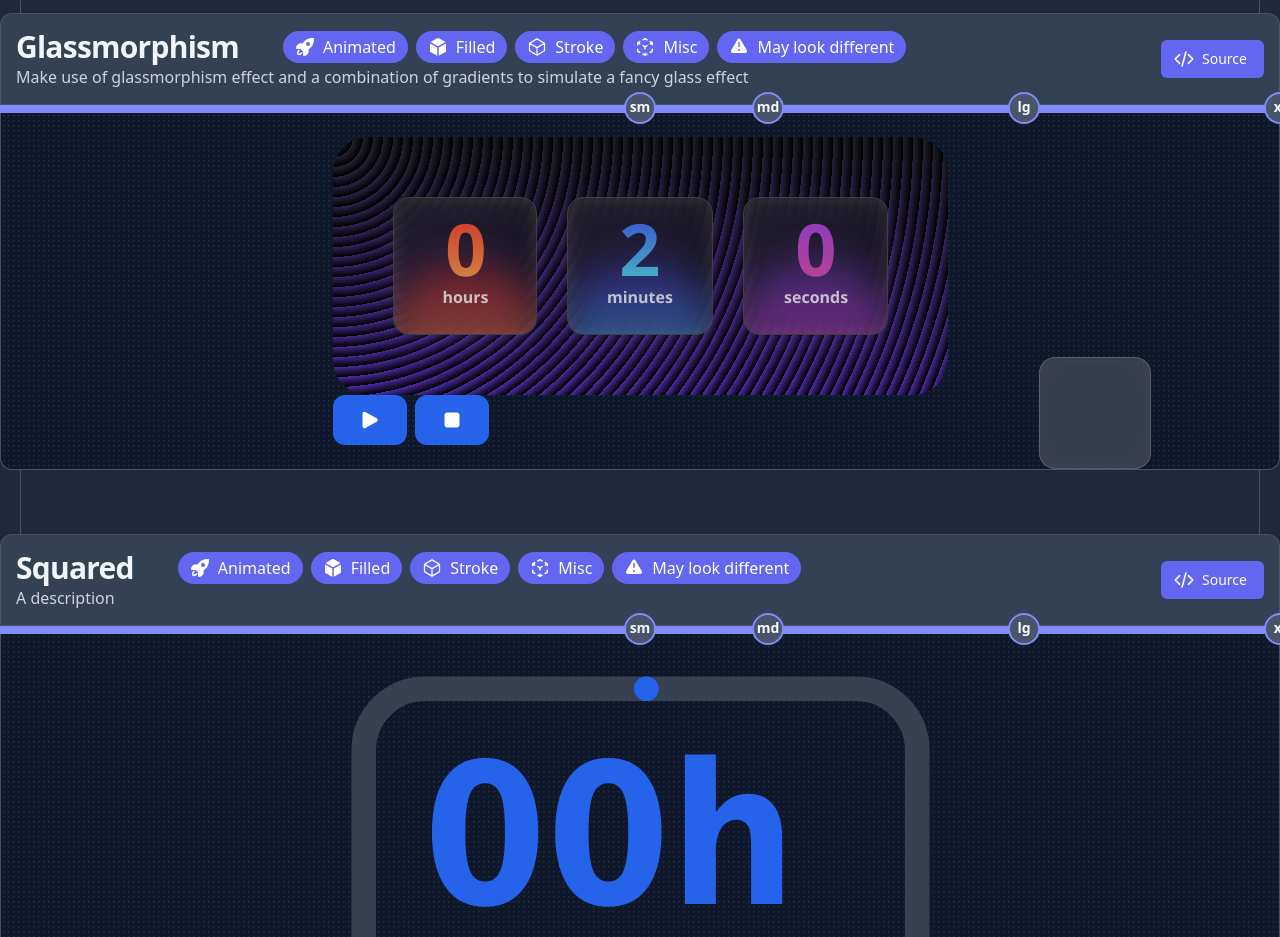
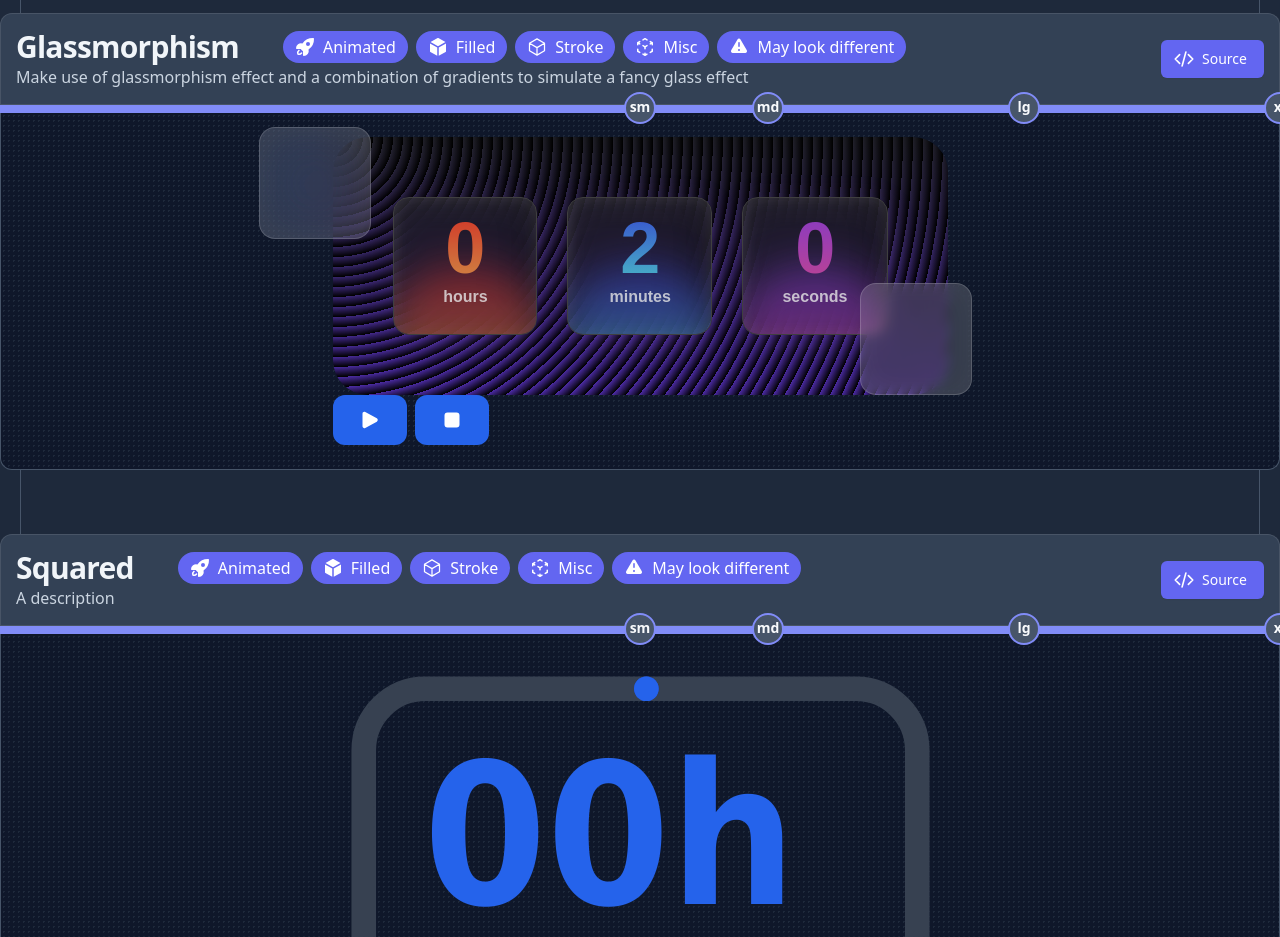
Before and after one commit to ZEBAS204/professional-looking-timers, a React (Vite) app: page / in a window 1280 px wide. Shown: the part 5700-6637 px from the top of the page. Built offline with nearby package versions, Linux system fonts and the light colour scheme.

Commit message:
Fix Timer 7 font and pseudo-elements

```diff
--- a/src/components/timers/timer7/timer.module.css
+++ b/src/components/timers/timer7/timer.module.css
@@ -1,7 +1,8 @@
 .base {
+	position: relative;
 	display: flex;
 	gap: 30px;
-	font-family: 'Segoe UI', Tahoma, Helvetica, Arial, Verdana, sans-serif;
+	font-family: sans-serif;
 	font-weight: bold;
 }
 
@@ -101,12 +102,12 @@
 
 .base::after {
 	bottom: 0;
-	right: 10%;
+	right: -4%;
 	backdrop-filter: blur(6px);
 }
 
 .base::before {
-	top: -2%;
+	top: -4%;
 	left: -12%;
 	backdrop-filter: blur(30px) saturate(180%);
 }
```
